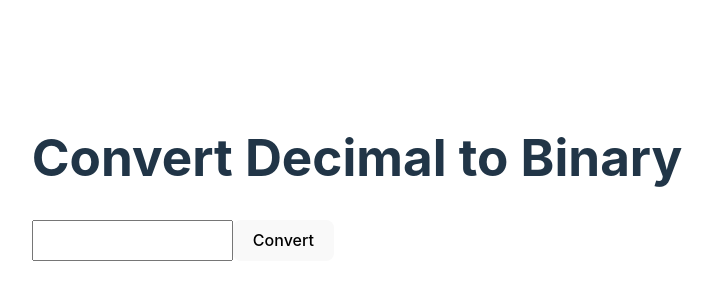
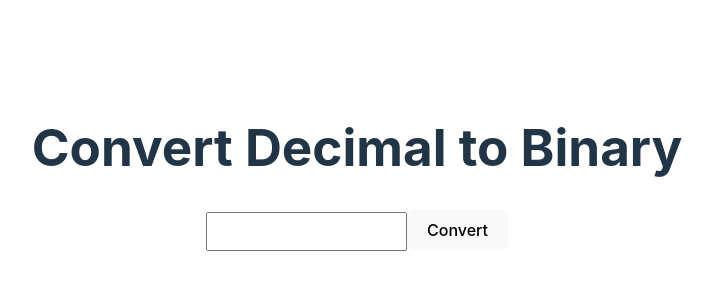
Before and after one commit to yabuz87/amazon.com-mock-up, a React (Vite) app: page / in a window 1280 px wide. Shown: the part 214-514 px from the top of the page, without its empty margins (283-995 px from the left). Built offline with nearby package versions, Linux system fonts and the light colour scheme.

Commit message:
styling the page

```diff
--- a/src/components/changeDecimal.css
+++ b/src/components/changeDecimal.css
@@ -1,7 +1,13 @@
 .binary-to-decimal-container{
     display:flex;
+    flex-direction:column;
+    justify-content: start;
+    align-items: center;
+    gap:5px;
 
 }
+
 .binary-to-decimal-container input{
     padding:10px;
+
 }
--- a/src/components/changeDecimal.jsx
+++ b/src/components/changeDecimal.jsx
@@ -38,16 +38,16 @@ function ChangeDecimal() {
     <div>
     <h1>Convert Decimal to Binary</h1>
       <div className="binary-to-decimal-container">
-
-        <input
+        <div><input
           className="input-number"
           type="number"
           value={decimal}
-          onChange={(e) => handleDecimal(e)}
-        />
-        <button onClick={handleConvert}>Convert</button>
+          onChange={(e) => handleDecimal(e)}/>
+        <button onClick={handleConvert}>Convert</button></div>
+
+        <p>{binary}</p>
       </div>
-      <p>{binary}</p> {/* Display the result here */}
+
     </div>
   );
 }
```
